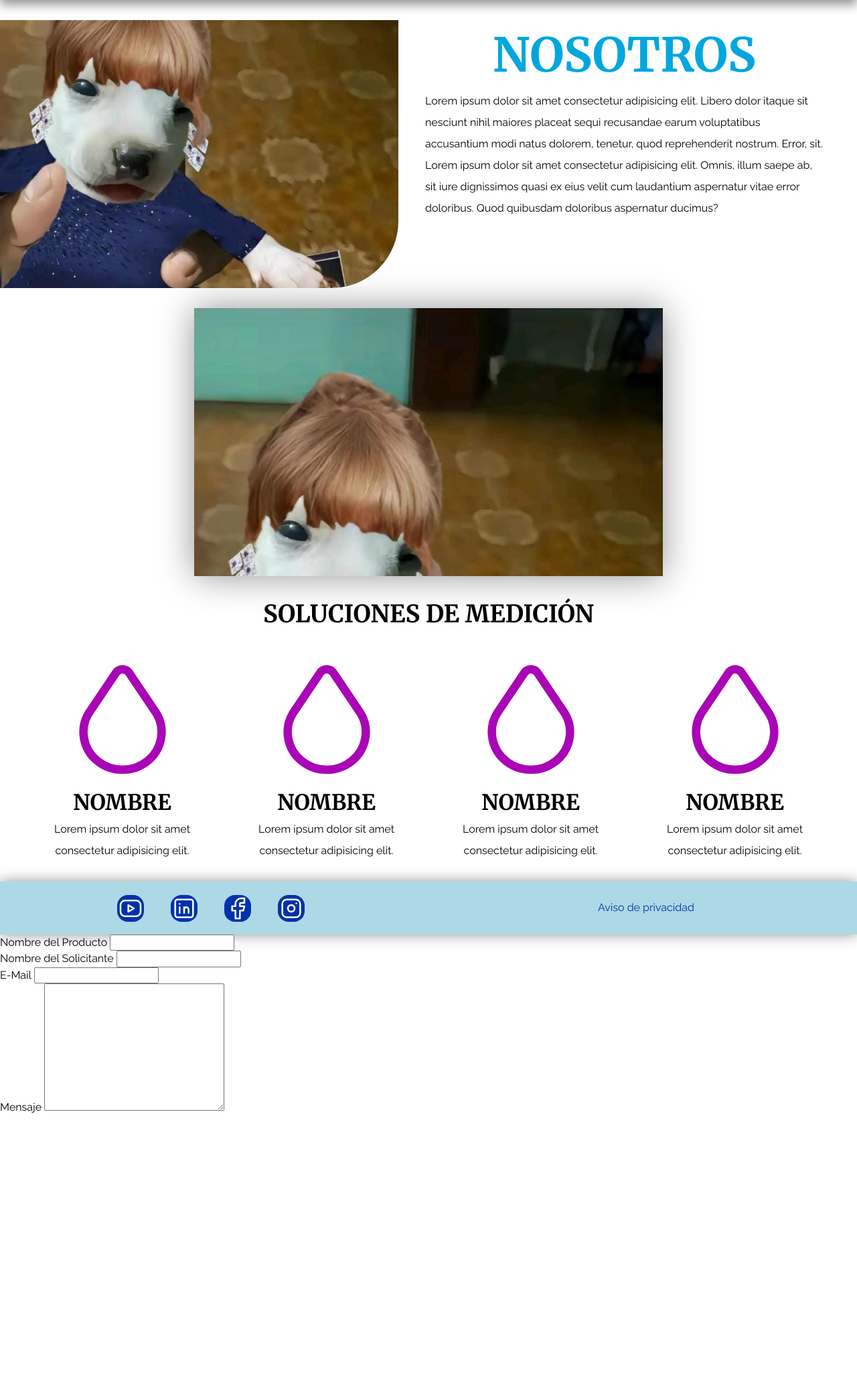
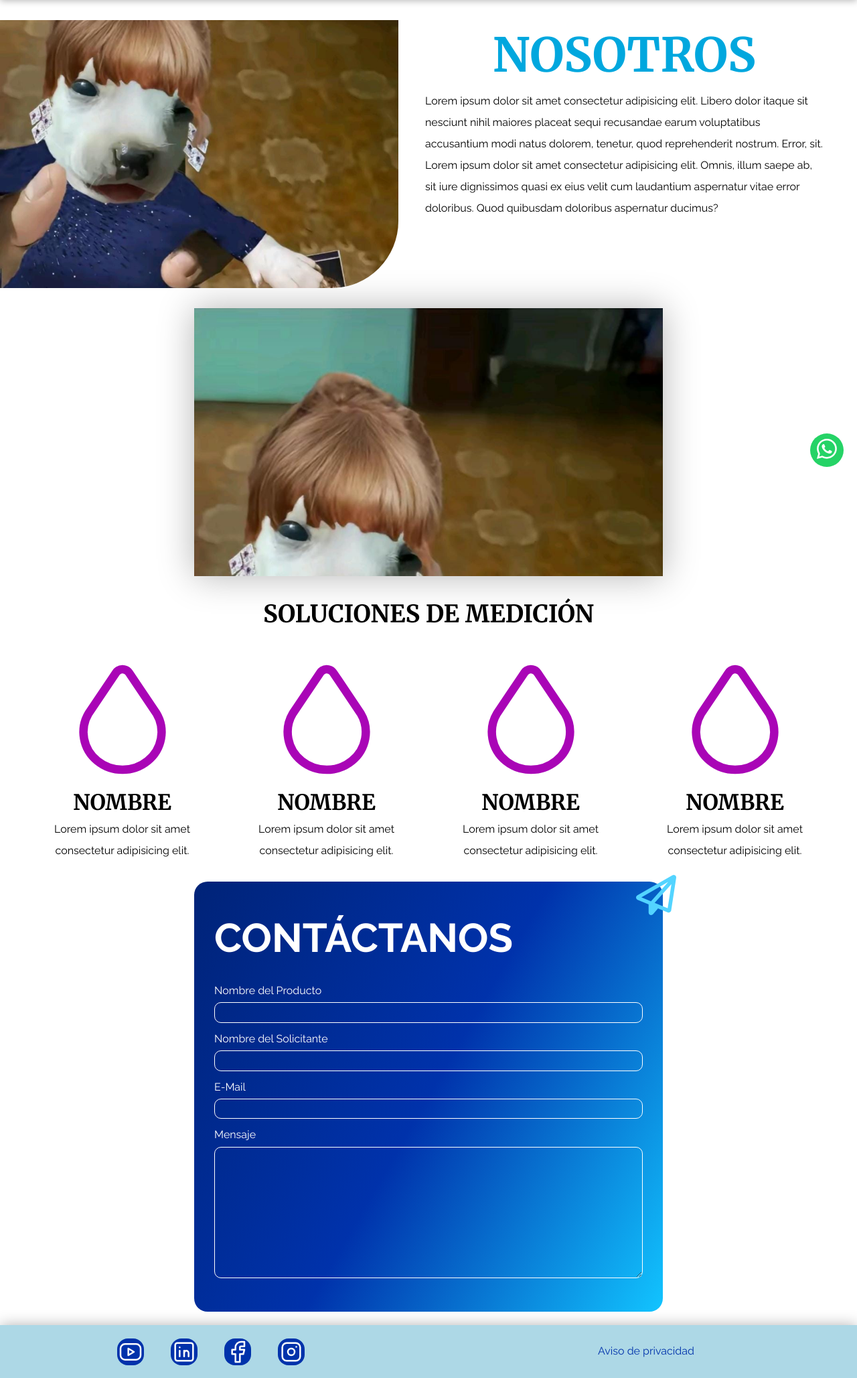
Before and after one commit to CarlosMay7/Front-Kinub, a PHP site: page / in a window 1280 px wide. Shown: the part 83-2140 px from the top of the page at 67% size. Before the commit the page ends 1744 px from the top, so only its background shows below. Run offline with PHP 8.4, Linux system fonts and the light colour scheme.

Commit message:
boton whatsapp creado & estilos al formulario
avances

```diff
--- a/build/css/app.css
+++ b/build/css/app.css
@@ -351,6 +351,12 @@ ul {
   margin: 0;
 }
 
+.contenedor-sm {
+  max-width: 70rem;
+  width: 90%;
+  margin: 0 auto;
+}
+
 h1, h2, h3 {
   font-family: "Merriweather", serif;
   margin: 0 0 5rem 0;
@@ -372,7 +378,7 @@ h3 {
 }
 
 .header {
-  box-shadow: 0px 7px 15px 0px #939393;
+  box-shadow: 0px 1px 10px 0px #b4b4b4;
   padding: 3rem 2rem;
   display: none;
 }
@@ -394,7 +400,7 @@ h3 {
 }
 
 .header-mobile {
-  box-shadow: 0px 7px 15px 0px #939393;
+  box-shadow: 0px 1px 10px 0px #b4b4b4;
   padding: 3rem 2rem;
   display: flex;
   align-items: center;
@@ -514,6 +520,21 @@ h3 {
   border-radius: 0.5rem;
 }
 
+.btn-whatsapp {
+  position: fixed;
+  bottom: 2rem;
+  right: 2rem;
+  width: 5rem;
+  height: 5rem;
+  background-color: #25D366;
+  border: none;
+  border-radius: 50%;
+  z-index: 100;
+}
+.btn-whatsapp:hover {
+  cursor: pointer;
+}
+
 .nosotros {
   display: grid;
   grid-template-columns: repeat(1, 1fr);
@@ -570,7 +591,7 @@ h3 {
   width: 70rem;
   height: 40rem;
   overflow: hidden;
-  box-shadow: 0px 0px 50px #939393;
+  box-shadow: 0px 0px 50px #b4b4b4;
 }
 
 .soluciones__heading {
@@ -630,10 +651,50 @@ h3 {
   transform: scale(1.2);
 }
 
+.formulario {
+  position: relative;
+  display: flex;
+  gap: 1.5rem;
+  margin-top: 2rem;
+  flex-direction: column;
+  background: linear-gradient(120deg, #002378, #0032ab, #12c4ff);
+  border-radius: 2rem;
+  padding: 5rem 3rem;
+  color: #FFFFFF;
+}
+.formulario__icono {
+  position: absolute;
+  top: -1rem;
+  right: -1rem;
+}
+@media (min-width: 768px) {
+  .formulario__icono {
+    top: -1rem;
+    right: -2rem;
+  }
+}
+.formulario__legend {
+  text-transform: uppercase;
+  font-weight: bold;
+  font-size: clamp(2rem, -0.8rem + 10vw, 6rem);
+  margin-bottom: 2rem;
+}
+.formulario__campo {
+  display: flex;
+  flex-direction: column;
+  gap: 0.8rem;
+}
+.formulario__input, .formulario__textarea {
+  background-color: transparent;
+  border: 0.1rem solid #FFFFFF;
+  border-radius: 1rem;
+  padding: 0.5rem 1rem;
+}
+
 .footer {
   background-color: lightblue;
   margin-top: 2rem;
-  box-shadow: 0px 0px 20px #939393;
+  box-shadow: 0px 0px 20px #b4b4b4;
 }
 @media (min-width: 768px) {
   .footer {
--- a/index.php
+++ b/index.php
@@ -1,37 +1,6 @@
-<!DOCTYPE html>
-<html lang="es">
-<head>
-    <meta charset="UTF-8">
-    <meta name="viewport" content="width=device-width, initial-scale=1.0">
-    <title>Kinub - Home</title>
-    <link rel="preconnect" href="https://fonts.googleapis.com">
-    <link rel="preconnect" href="https://fonts.gstatic.com" crossorigin>
-    <link href="https://fonts.googleapis.com/css2?family=Merriweather:wght@400;700;900&family=Raleway:wght@400;700;900&display=swap" rel="stylesheet">
-    <link rel="stylesheet" href="/build/css/app.css">
-</head>
-<body>
-
-    <header class="header">
-
-        <div class="header__logo">
-            <a href="/">Kinub</a>
-        </div>
-
-        <nav class="navegacion">
-            <a href="#" class="navegacion__link">Equipos</a>
-            <a href="#" class="navegacion__link">Soporte técnico</a>
-            <a href="#" class="navegacion__link">Certificados</a>
-            <a href="#" class="navegacion__link">Contacto</a>
-        </nav>
-    </header>
-
-    <div class="header-mobile">
-        <a class="header-mobile__logo" href="/">Kinub</a>
-
-        <div class="header-mobile__menu">
-            <img id="mobile-menu" src="/src/img/menu.svg" alt="Menu desplegable">
-        </div>
-    </div>
+<?php
+include_once __DIR__.'/templates/header.php';
+?>
 
     <aside class="sidebar">
         <div class="sidebar__header">
@@ -124,21 +93,14 @@
         </div>
     </section>
 
-    <footer class="footer">
-        <div class="footer__grid">
-            <a href="#" class="footer__aviso">Aviso de privacidad</a>
+    <section>
+        <form class="contenedor-sm formulario">
 
-            <div class="redes">
-                <a class="redes__link" href="https://youtube.com"><span class="redes__accesible">YouTube</span></a>
-                <a class="redes__link" href="https://linkedin.com"><span class="redes__accesible">Linkedin</span></a>
-                <a class="redes__link" href="https://facebook.com"><span class="redes__accesible">Facebook</span></a>
-                <a class="redes__link" href="https://instagram.com"><span class="redes__accesible">Instagram</span></a>
+            <div class="formulario__icono">
+                <svg xmlns="http://www.w3.org/2000/svg" height="60px" fill="#53d4ff" viewBox="0 0 512 512"><path d="M16.1 260.2c-22.6 12.9-20.5 47.3 3.6 57.3L160 376V479.3c0 18.1 14.6 32.7 32.7 32.7c9.7 0 18.9-4.3 25.1-11.8l62-74.3 123.9 51.6c18.9 7.9 40.8-4.5 43.9-24.7l64-416c1.9-12.1-3.4-24.3-13.5-31.2s-23.3-7.5-34-1.4l-448 256zm52.1 25.5L409.7 90.6 190.1 336l1.2 1L68.2 285.7zM403.3 425.4L236.7 355.9 450.8 116.6 403.3 425.4z"/></svg>
             </div>
-        </div>
-    </footer>
 
-    <section class="contacto">
-        <form class="formulario">
+            <legend class="formulario__legend">Contáctanos</legend>
 
             <div class="formulario__campo">
                 <label for="nombre-producto" class="formulario__label">Nombre del Producto</label>
@@ -157,14 +119,11 @@
 
             <div class="formulario__campo">
                 <label for="mensaje" class="formulario__label">Mensaje</label>
-                <textarea id="mensaje" cols="30" rows="10"></textarea>
+                <textarea id="mensaje" cols="30" rows="10" class="formulario__textarea"></textarea>
             </div>
         </form>
     </section>
 
-    <script src="https://www.youtube.com/iframe_api"></script>
-    <script src="/src/js/youtube.js"></script>
-    <script src="/src/js/menuMobile.js"></script>
-</body>
-
-</html>
+<?php
+include_once __DIR__.'/templates/footer.php';
+?>
--- /dev/null
+++ b/src/js/whatsapp.js
@@ -0,0 +1,10 @@
+document.querySelector("#btn-whatsapp").addEventListener("click", (e) => {
+    e.preventDefault();
+
+    const whatsappNumber = "529993102600";
+
+    const url = `https://api.whatsapp.com/send/?phone=${whatsappNumber}&text=
+      *_WHATSAPP KINUB_*%0A
+      *Hola, solicito información sobre dispositivos*`;
+    window.open(url);
+  });
--- a/src/scss/UI/_index.scss
+++ b/src/scss/UI/_index.scss
@@ -1,5 +1,7 @@
 @forward "header";
+@forward "whatsapp";
 @forward "nosotros";
 @forward "video";
 @forward "soluciones";
+@forward "formulario";
 @forward "footer";
--- /dev/null
+++ b/src/scss/UI/formulario/_formulario.scss
@@ -0,0 +1,43 @@
+@use 'base/variables' as v;
+@use 'base/mixins' as m;
+
+.formulario {
+    position: relative;
+    display: flex;
+    gap: 1.5rem;
+    margin-top: 2rem;
+    flex-direction: column;
+    background: linear-gradient(120deg, darken(v.$primario, 10%), v.$primario, lighten(v.$secundario, 10%));
+    border-radius: 2rem;
+    padding: 5rem 3rem;
+    color: v.$blanco;
+
+    &__icono {
+        position: absolute;
+        top: -1rem;
+        right: -1rem;
+
+        @include m.tablet {
+            top: -1rem;
+            right: -2rem;
+        }
+    }
+    &__legend {
+        text-transform: uppercase;
+        font-weight: bold;
+        @include m.texto-fluido(2rem, 6rem);
+        margin-bottom: 2rem;
+    }
+    &__campo {
+        display: flex;
+        flex-direction: column;
+        gap: .8rem;
+    }
+    &__input,
+    &__textarea {
+        background-color: transparent;
+        border: .1rem solid v.$blanco;
+        border-radius: 1rem;
+        padding: .5rem 1rem;
+    }
+}
--- /dev/null
+++ b/src/scss/UI/formulario/_index.scss
@@ -0,0 +1 @@
+@forward 'formulario';
--- a/src/scss/UI/header/_header.scss
+++ b/src/scss/UI/header/_header.scss
@@ -2,7 +2,7 @@
 @use 'base/mixins' as m;
 
 .header {
-    box-shadow: 0px 7px 15px 0px v.$gris;
+    box-shadow: 0px 1px 10px 0px v.$gris;
     padding: 3rem 2rem;
     display: none;
 
@@ -24,7 +24,7 @@
 }
 
 .header-mobile {
-    box-shadow: 0px 7px 15px 0px v.$gris;
+    box-shadow: 0px 1px 10px 0px v.$gris;
     padding: 3rem 2rem;
     display: flex;
     align-items: center;
--- /dev/null
+++ b/src/scss/UI/whatsapp/_index.scss
@@ -0,0 +1 @@
+@forward 'whatsapp';
--- /dev/null
+++ b/src/scss/UI/whatsapp/_whatsapp.scss
@@ -0,0 +1,15 @@
+.btn-whatsapp {
+    position: fixed;
+    bottom: 2rem;
+    right: 2rem;
+    width: 5rem;
+    height: 5rem;
+    background-color: #25D366;
+    border: none;
+    border-radius: 50%;
+    z-index: 100;
+
+    &:hover {
+        cursor: pointer;
+    }
+}
--- a/src/scss/base/_globales.scss
+++ b/src/scss/base/_globales.scss
@@ -42,3 +42,8 @@ ul {
     padding: 0;
     margin: 0;
 }
+.contenedor-sm {
+    max-width: 70rem;
+    width: 90%;
+    margin: 0 auto;
+}
--- a/src/scss/base/_mixins.scss
+++ b/src/scss/base/_mixins.scss
@@ -23,3 +23,7 @@
     grid-template-columns: repeat($columnas, 1fr);
     gap: $gap;
 }
+
+@mixin texto-fluido($min,$max) {
+    font-size: clamp($min,-0.8rem + 10vw,$max);
+}
--- a/src/scss/base/_variables.scss
+++ b/src/scss/base/_variables.scss
@@ -7,7 +7,7 @@ $desktop: 1024px;
 $primario: #0032ab;
 $secundario: #00a7de;
 $colorBotones: #0085a0;
-$gris: #939393;
+$gris: #b4b4b4;
 $blanco: #FFFFFF;
 $negro: #000000;
 
--- /dev/null
+++ b/templates/footer.php
@@ -0,0 +1,19 @@
+<footer class="footer">
+        <div class="footer__grid">
+            <a href="#" class="footer__aviso">Aviso de privacidad</a>
+
+            <div class="redes">
+                <a class="redes__link" href="https://youtube.com"><span class="redes__accesible">YouTube</span></a>
+                <a class="redes__link" href="https://linkedin.com"><span class="redes__accesible">Linkedin</span></a>
+                <a class="redes__link" href="https://facebook.com"><span class="redes__accesible">Facebook</span></a>
+                <a class="redes__link" href="https://instagram.com"><span class="redes__accesible">Instagram</span></a>
+            </div>
+        </div>
+    </footer>
+
+    <script src="https://www.youtube.com/iframe_api"></script>
+    <script src="/src/js/whatsapp.js"></script>
+    <script src="/src/js/youtube.js"></script>
+    <script src="/src/js/menuMobile.js"></script>
+</body>
+</html>
--- /dev/null
+++ b/templates/header.php
@@ -0,0 +1,38 @@
+<!DOCTYPE html>
+<html lang="es">
+<head>
+    <meta charset="UTF-8">
+    <meta name="viewport" content="width=device-width, initial-scale=1.0">
+    <title>Kinub | Home</title>
+    <link rel="preconnect" href="https://fonts.googleapis.com">
+    <link rel="preconnect" href="https://fonts.gstatic.com" crossorigin>
+    <link href="https://fonts.googleapis.com/css2?family=Merriweather:wght@400;700;900&family=Raleway:wght@400;700;900&display=swap" rel="stylesheet">
+    <link rel="stylesheet" href="/build/css/app.css">
+</head>
+<body>
+    <header class="header">
+        <div class="header__logo">
+            <a href="/">Kinub</a>
+        </div>
+
+        <nav class="navegacion">
+            <a href="#" class="navegacion__link">Equipos</a>
+            <a href="#" class="navegacion__link">Soporte técnico</a>
+            <a href="#" class="navegacion__link">Certificados</a>
+            <a href="#" class="navegacion__link">Contacto</a>
+        </nav>
+    </header>
+
+    <button class="btn-whatsapp" id="btn-whatsapp">
+        <svg xmlns="http://www.w3.org/2000/svg" width="30" height="30" fill="#ffffff" class="bi bi-whatsapp" viewBox="0 0 16 16">
+            <path d="M13.601 2.326A7.854 7.854 0 0 0 7.994 0C3.627 0 .068 3.558.064 7.926c0 1.399.366 2.76 1.057 3.965L0 16l4.204-1.102a7.933 7.933 0 0 0 3.79.965h.004c4.368 0 7.926-3.558 7.93-7.93A7.898 7.898 0 0 0 13.6 2.326zM7.994 14.521a6.573 6.573 0 0 1-3.356-.92l-.24-.144-2.494.654.666-2.433-.156-.251a6.56 6.56 0 0 1-1.007-3.505c0-3.626 2.957-6.584 6.591-6.584a6.56 6.56 0 0 1 4.66 1.931 6.557 6.557 0 0 1 1.928 4.66c-.004 3.639-2.961 6.592-6.592 6.592zm3.615-4.934c-.197-.099-1.17-.578-1.353-.646-.182-.065-.315-.099-.445.099-.133.197-.513.646-.627.775-.114.133-.232.148-.43.05-.197-.1-.836-.308-1.592-.985-.59-.525-.985-1.175-1.103-1.372-.114-.198-.011-.304.088-.403.087-.088.197-.232.296-.346.1-.114.133-.198.198-.33.065-.134.034-.248-.015-.347-.05-.099-.445-1.076-.612-1.47-.16-.389-.323-.335-.445-.34-.114-.007-.247-.007-.38-.007a.729.729 0 0 0-.529.247c-.182.198-.691.677-.691 1.654 0 .977.71 1.916.81 2.049.098.133 1.394 2.132 3.383 2.992.47.205.84.326 1.129.418.475.152.904.129 1.246.08.38-.058 1.171-.48 1.338-.943.164-.464.164-.86.114-.943-.049-.084-.182-.133-.38-.232z"/>
+        </svg>
+    </button>
+
+    <div class="header-mobile">
+        <a class="header-mobile__logo" href="/">Kinub</a>
+
+        <div class="header-mobile__menu">
+            <img id="mobile-menu" src="/src/img/menu.svg" alt="Menu desplegable">
+        </div>
+    </div>
```
Also changed, not shown: 1 other file.
